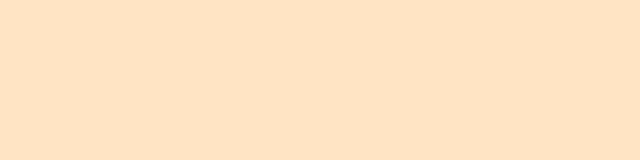
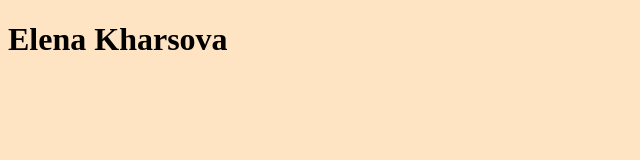
Before and after one commit to ElenaKharsova/rsschool-cv, a plain HTML site: page index.html in a window 1280 px wide. Shown: the whole page, without its empty margins (0-640 px from the left). Drawn offline with Linux system fonts and the light colour scheme.

Commit message:
fix: delete tag head

```diff
--- a/index.html
+++ b/index.html
@@ -4,10 +4,9 @@
     <meta charset="UTF-8">
     <meta name="viewport" content="width=device-width, initial-scale=1.0">
     <link rel ="stylesheet" href ="style.css">
-</head>
     <title>Document</title>
 </head>
 <body>
-
+    <h1>Elena Kharsova</h1>
 </body>
 </html>
```
